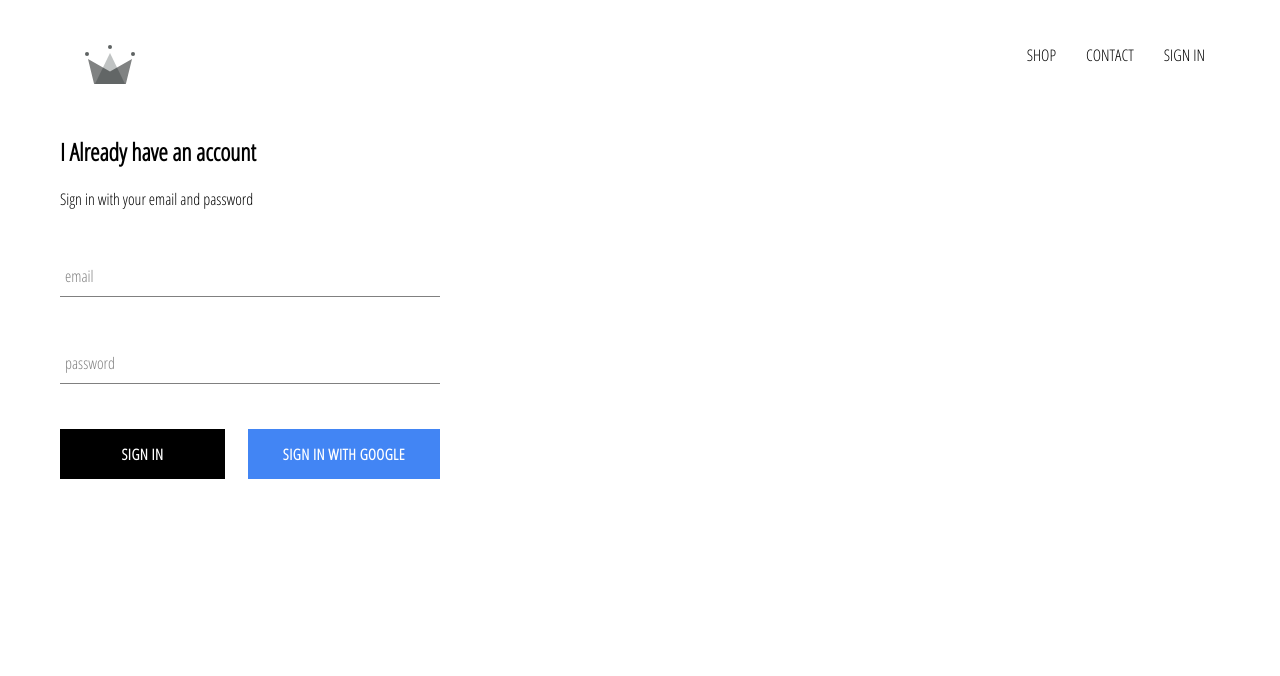
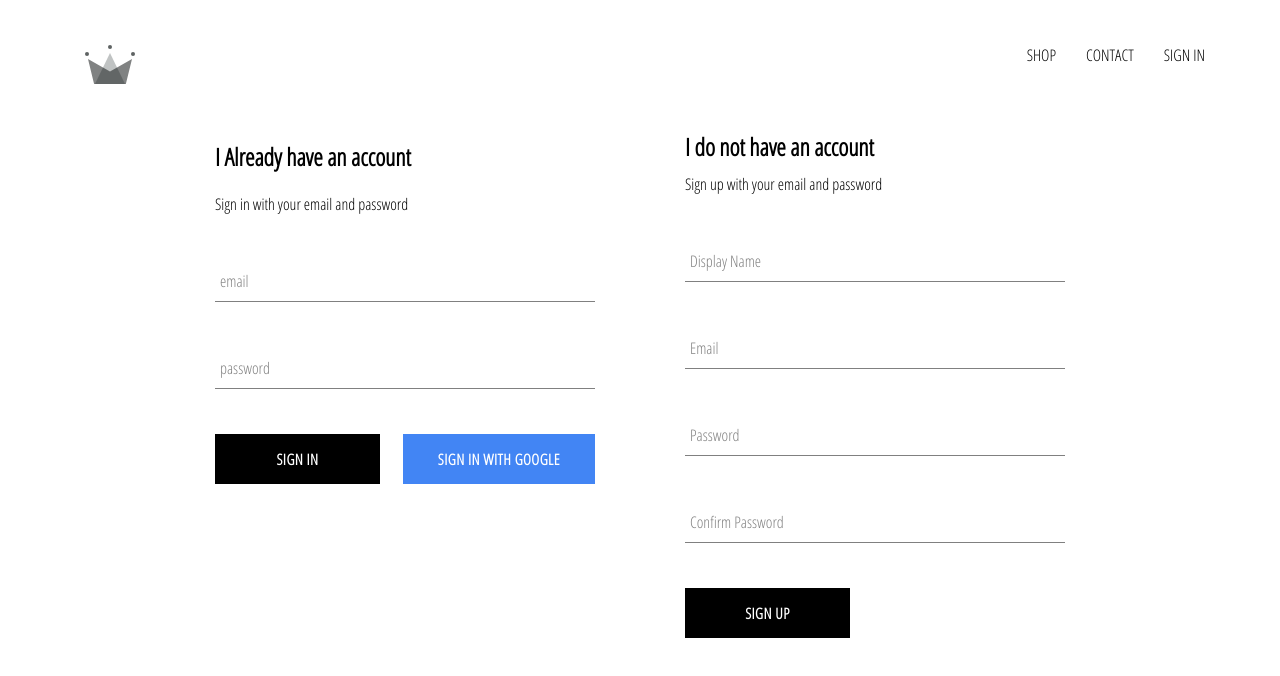
Before and after one commit to Lalith18/crwn-clothing, a React (Create React App) app: page /signin in a window 1280 px wide. Shown: the top 676 px of the page. Built offline with nearby package versions, Linux system fonts and the light colour scheme; no server answers.

Commit message:
finishing signup and signin functionality

```diff
--- a/src/App.js
+++ b/src/App.js
@@ -6,22 +6,36 @@ import { Route, Switch} from 'react-router-dom';
 import Header from './components/header/header.component';
 import SignInAndSignUpPage from './pages/sign-in-and-sign-up/sign-in-and-sign-up.component';
 
-import {auth } from './firebase/firebase.utils';
+import {auth, createUserProfileDocument } from './firebase/firebase.utils';
 
 class App extends React.Component {
   constructor() {
     super();
 
     this.state = {
-      currentuser : null
+      currentUser : null
     }
   }
 
   unsubsubscribeFromAuth = null;
 
   componentDidMount() {
-    this.unsubsubscribeFromAuth =  auth.onAuthStateChanged(user => {
-      this.setState({currentuser: user});
+    this.unsubsubscribeFromAuth =  auth.onAuthStateChanged(async userAuth => {
+      if (userAuth) {
+        const userRef = await createUserProfileDocument(userAuth);
+        userRef.onSnapshot(snapShot => {
+          this.setState({
+            currentUser: {
+              id: snapShot.id,
+              ...snapShot.data()
+            }
+          })
+        })
+      } else {
+        this.setState({
+          currentUser: userAuth
+        })
+      }
     })
   }
 
@@ -32,7 +46,7 @@ class App extends React.Component {
   render() {
     return (
       <div>
-        <Header currentUser={this.state.currentuser} />
+        <Header currentUser={this.state.currentUser} />
         <Switch>
           <Route exact path='/' component={Homepage} />
           <Route path='/shop' component={ShopPage} />
--- a/src/components/sign-in/sign-in.component.js
+++ b/src/components/sign-in/sign-in.component.js
@@ -3,7 +3,7 @@ import FormInput from '../form-input/form-input.component';
 import './sign-in.styles.scss';
 import CustomButton from '../../components/custom-button/custom-buttom.component'
 
-import {signInWithGoogle} from '../../firebase/firebase.utils';
+import {auth, signInWithGoogle} from '../../firebase/firebase.utils';
 
 class SignIn extends React.Component {
     constructor(props) {
@@ -14,12 +14,20 @@ class SignIn extends React.Component {
         }
     }
 
-    handleSubmit = (event) => {
-        event.preventDefault()
-        this.setState({
-            email: '',
-            password: ''
-        })
+    handleSubmit = async (event) => {
+        event.preventDefault();
+        const { email, password } = this.state
+
+        try{
+            await auth.signInWithEmailAndPassword(email, password)
+            this.setState({
+                email: '',
+                password: ''
+            })
+        } catch (error) {
+            console.log(error);
+        }
+
     }
 
     handleChange = event => {
--- /dev/null
+++ b/src/components/sign-up/sign-up.component.js
@@ -0,0 +1,66 @@
+import React from 'react';
+
+import FormInput from '../form-input/form-input.component';
+import CustomButton from '../custom-button/custom-buttom.component';
+
+import { auth, createUserProfileDocument} from '../../firebase/firebase.utils';
+
+import './sign-up.styles.scss'
+
+class SignUp extends React.Component {
+    constructor() {
+        super();
+        this.state = {
+            displayName: '',
+            email: '',
+            password: '',
+            confirmPassword: ''
+        }
+    }
+
+    handleSubmit = async event => {
+        event.preventDefault();
+        const { displayName, email, password, confirmPassword} = this.state
+
+        if (password !== confirmPassword) {
+            alert("passwords don't match");
+            return
+        }
+        try {
+            const { user} = await auth.createUserWithEmailAndPassword(email, password);
+            await createUserProfileDocument(user, {displayName});
+            this.setState({
+                displayName: '',
+                email: '',
+                password: '',
+                confirmPassword: ''
+            })
+        } catch (error) {
+            console.log(error);
+        }
+    };
+
+    handleChange = event => {
+        const {name, value} = event.target;
+        this.setState({ [name]: value})
+    }
+
+    render() {
+        const { displayName, email, password, confirmPassword} = this.state
+        return (
+            <div className='sign-up'>
+                <h2 className='title'>I do not have an account</h2>
+                <span className=''>Sign up with your email and password</span>
+                <form className='sign-up-form' onSubmit={this.handleSubmit}>
+                    <FormInput type='text' name='displayName' value={displayName} onChange={this.handleChange} label='Display Name' required />
+                    <FormInput type='email' name='email' value={email} onChange={this.handleChange} label='Email' required />
+                    <FormInput type='password' name='password' value={password} onChange={this.handleChange} label='Password' required />
+                    <FormInput type='password' name='confirmPassword' value={confirmPassword} onChange={this.handleChange} label='Confirm Password' required />
+                    <CustomButton type='submit'>SIGN UP</CustomButton>
+                </form>
+            </div>
+        )
+    }
+}
+
+export default SignUp;
--- /dev/null
+++ b/src/components/sign-up/sign-up.styles.scss
@@ -0,0 +1,9 @@
+.sign-up {
+    display: flex;
+    flex-direction: column;
+    width: 380px;
+
+    .title {
+        margin: 10px 0;
+    }
+}
--- a/src/firebase/firebase.utils.js
+++ b/src/firebase/firebase.utils.js
@@ -11,6 +11,28 @@ const config = {
     appId: "1:693140163144:web:191183fa96330ee5cbe67d"
   };
 
+export const createUserProfileDocument = async (userAuth, additionalData) => {
+  if (!userAuth) return;
+
+  const userRef = firestore.doc(`users/${userAuth.uid}`)
+
+  const snapShot = await userRef.get();
+
+  if (!snapShot.exists) {
+    const { displayName, email} = userAuth;
+    const createdAt = new Date();
+    try {
+      await userRef.set({
+        displayName, email, createdAt, ...additionalData
+      })
+    } catch(error) {
+      console.log(error.message);
+    }
+  }
+
+  return userRef;
+}
+
 firebase.initializeApp(config);
 
 export const auth = firebase.auth();
--- a/src/pages/sign-in-and-sign-up/sign-in-and-sign-up.component.js
+++ b/src/pages/sign-in-and-sign-up/sign-in-and-sign-up.component.js
@@ -1,10 +1,14 @@
 import React from 'react';
 import './sign-in-and-sign-up.styles.scss';
 import SignIn from '../../components/sign-in/sign-in.component';
+import SignUp from '../../components/sign-up/sign-up.component';
 
 const SignInAndSignUpPage = () => {
     return (
-        <div className='sign-in-and-sign-up'><SignIn /></div>
+        <div className='sign-in-and-sign-up'>
+            <SignIn />
+            <SignUp />
+        </div>
     )
 }
 
--- a/src/pages/sign-in-and-sign-up/sign-in-and-sign-up.styles.scss
+++ b/src/pages/sign-in-and-sign-up/sign-in-and-sign-up.styles.scss
@@ -0,0 +1,6 @@
+.sign-in-and-sign-up {
+    width: 850px;
+    display: flex;
+    justify-content: space-between;
+    margin: 30px auto;
+}
```
Lines whose indentation alone changed are shown as unchanged.
